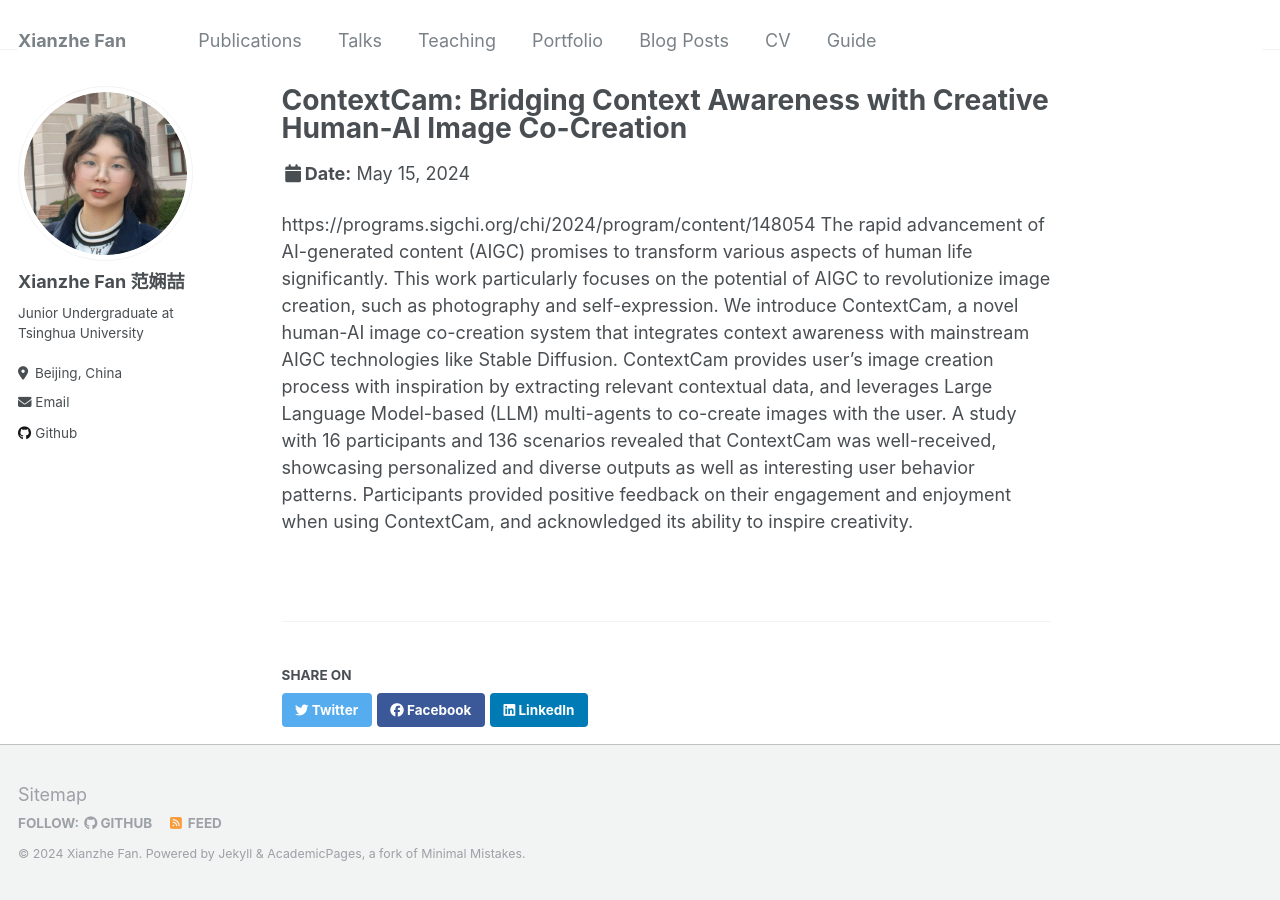
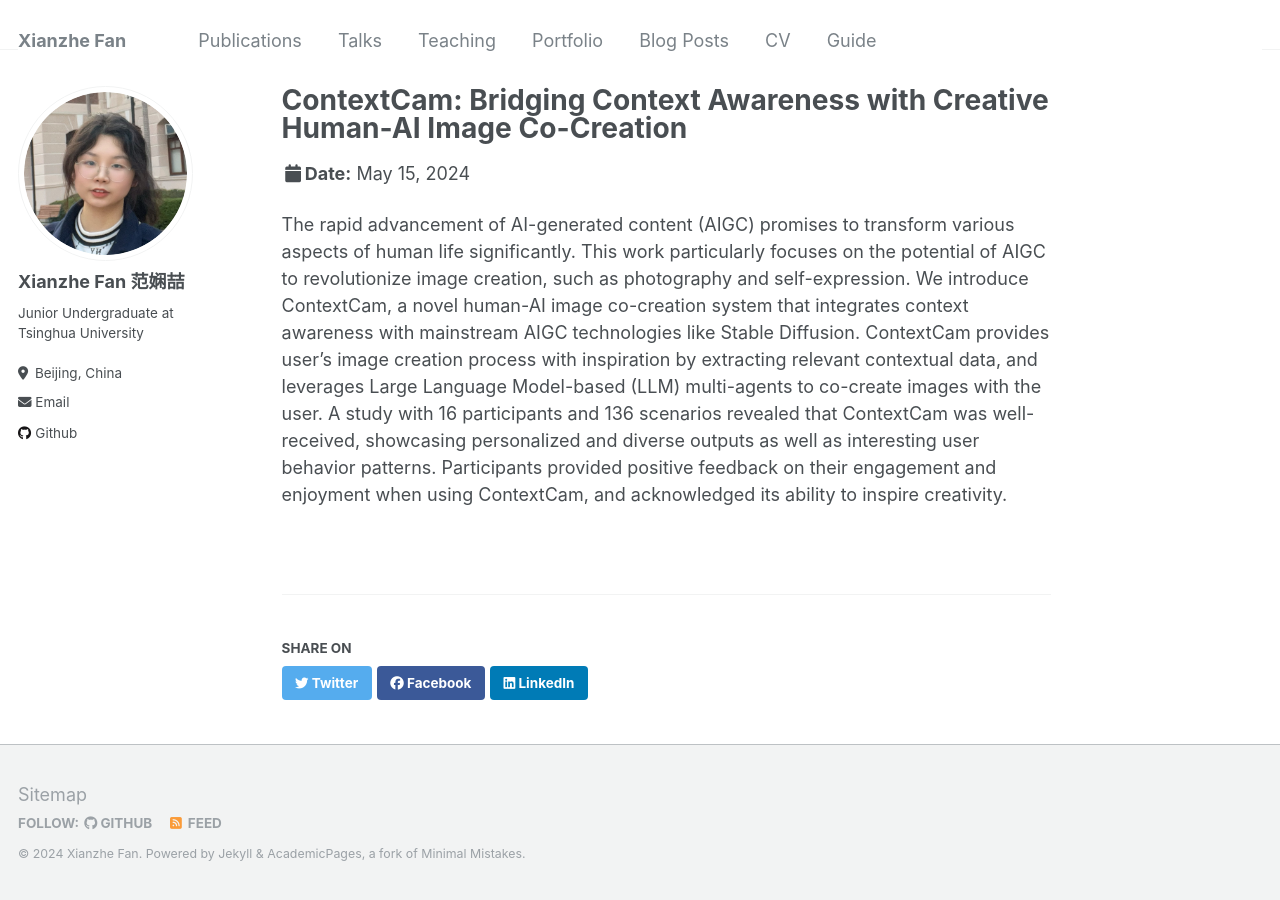
Before and after one commit to RidiculousRonZzz/RidiculousRonZzz.github.io, a Jekyll site: the page built from _talks/2024-05-15-talk-1.md, in a window 1280 px wide. Built offline with Jekyll 4.4.1, drawn with Linux system fonts in a browser that asks for light colours; some of the changed lines change nothing that is shown.

Commit message:
Update 2024-05-15-talk-1.md

```diff
--- a/_talks/2024-05-15-talk-1.md
+++ b/_talks/2024-05-15-talk-1.md
@@ -8,5 +8,4 @@ date: 2024-05-15
 location: "Honolulu, USA"
 ---
 
-https://programs.sigchi.org/chi/2024/program/content/148054
 The rapid advancement of AI-generated content (AIGC) promises to transform various aspects of human life significantly. This work particularly focuses on the potential of AIGC to revolutionize image creation, such as photography and self-expression. We introduce ContextCam, a novel human-AI image co-creation system that integrates context awareness with mainstream AIGC technologies like Stable Diffusion. ContextCam provides user's image creation process with inspiration by extracting relevant contextual data, and leverages Large Language Model-based (LLM) multi-agents to co-create images with the user. A study with 16 participants and 136 scenarios revealed that ContextCam was well-received, showcasing personalized and diverse outputs as well as interesting user behavior patterns. Participants provided positive feedback on their engagement and enjoyment when using ContextCam, and acknowledged its ability to inspire creativity.
```
